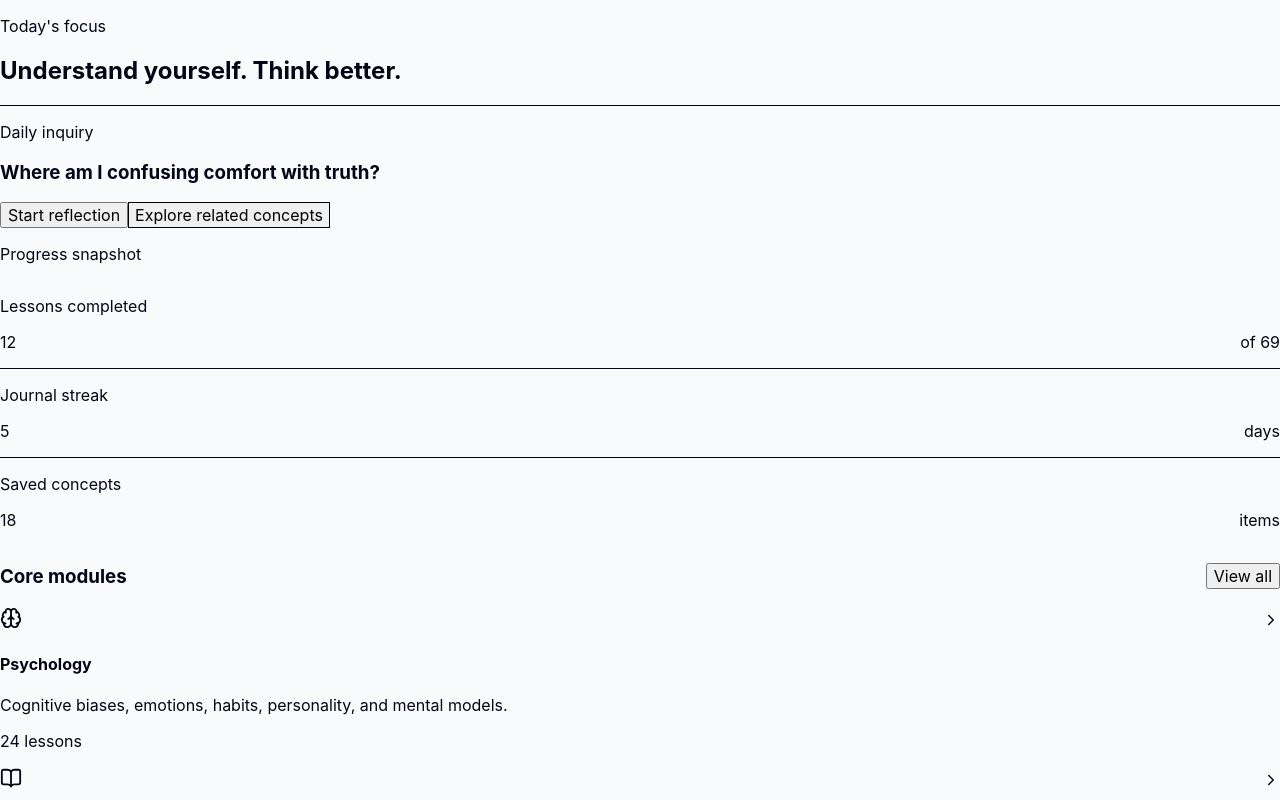
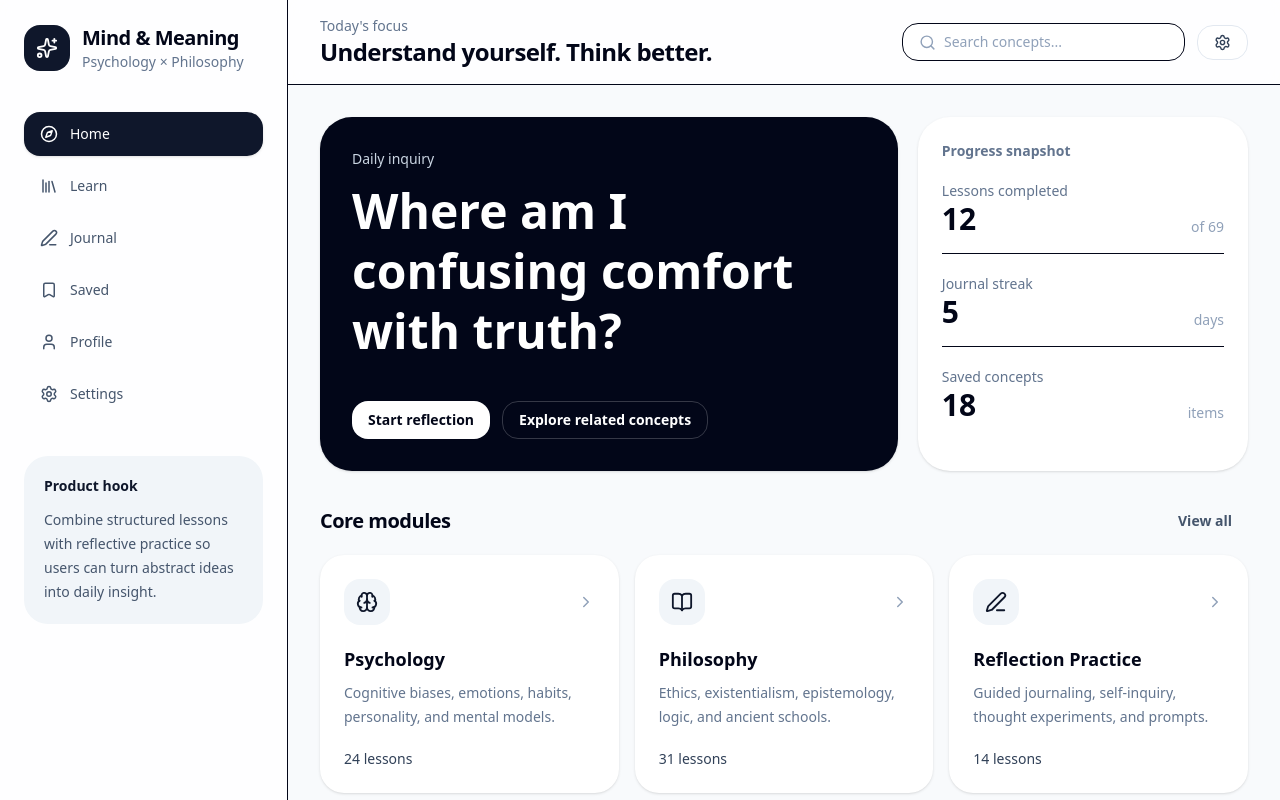
Before and after one commit to dlockwood13/mind-and-meaning, a React (Vite) app: page / in a window 1280 px wide. Shown: the top 800 px of the page. Built offline with nearby package versions, Linux system fonts and the light colour scheme.

Commit message:
Update index.css

```diff
--- a/src/index.css
+++ b/src/index.css
@@ -1,25 +1,7 @@
-@tailwind base;
-@tailwind components;
-@tailwind utilities;
-
-:root {
-  font-family: Inter, ui-sans-serif, system-ui, sans-serif;
-  color: #020617;
-  background: #f8fafc;
-}
-
-* {
-  box-sizing: border-box;
-}
+@import "tailwindcss";
 
 body {
   margin: 0;
   min-width: 320px;
   min-height: 100vh;
 }
-
-button,
-input,
-textarea {
-  font: inherit;
-}
```
